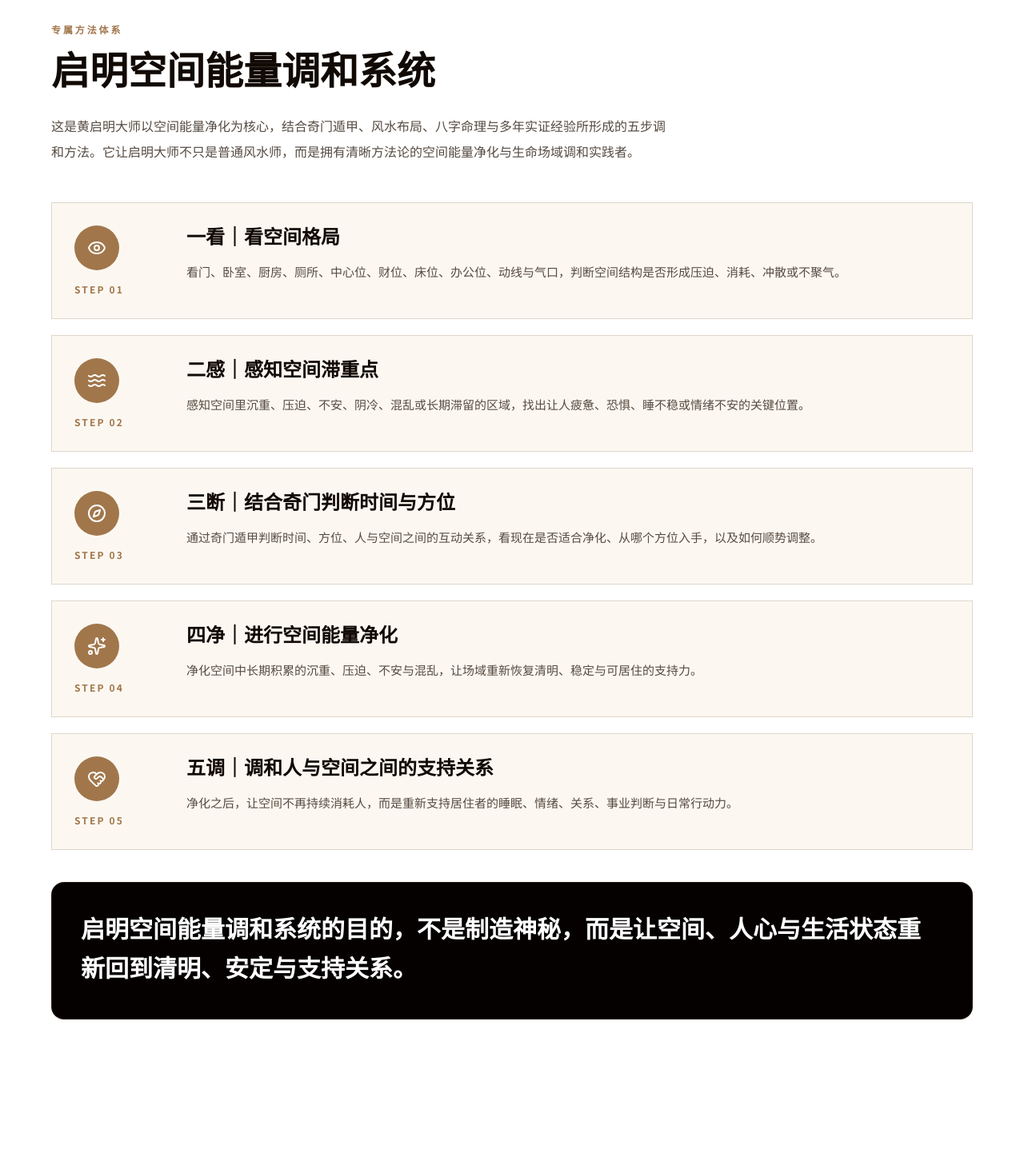
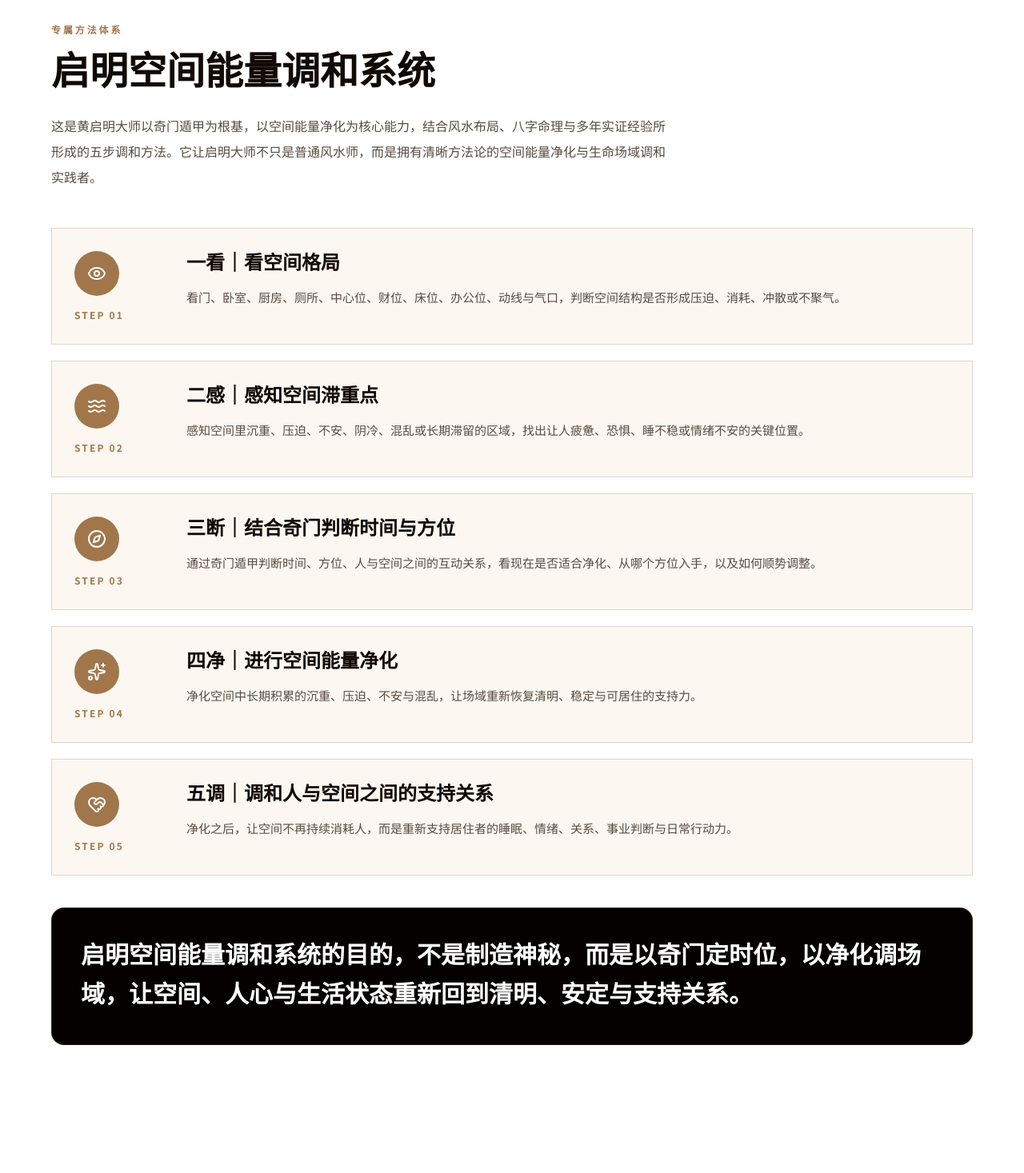
Before and after one commit to BODHIWONG/qmfeng-website, a Next.js app: page /space-clearing in a window 1280 px wide. Shown: the part 1185-2652 px from the top of the page at 80% size. Built offline with nearby package versions, Linux system fonts and the light colour scheme.

Commit message:
Update Qiming system definition with Qi Men foundation

```diff
--- a/components/qiming-system-section.tsx
+++ b/components/qiming-system-section.tsx
@@ -25,11 +25,11 @@ const steps = [
   {
     icon: Compass,
     zh: "三断｜结合奇门判断时间与方位",
-    en: "Read｜Use Qi Men for Timing and Direction",
+    en: "Assess｜Use Qi Men for Timing and Direction",
     descZh:
       "通过奇门遁甲判断时间、方位、人与空间之间的互动关系，看现在是否适合净化、从哪个方位入手，以及如何顺势调整。",
     descEn:
-      "Use Qi Men Dun Jia to read timing, direction and the relationship between people and space, then decide how and where to begin alignment.",
+      "Use Qi Men Dun Jia to assess timing, direction and the relationship between people and space, then decide how and where to begin alignment.",
   },
   {
     icon: Sparkles,
@@ -70,8 +70,8 @@ export default function QimingSystemSection() {
             </h2>
             <p className="text-sm leading-8 text-[oklch(0.42_0.02_60)] md:text-base">
               {t(
-                "这是黄启明大师以空间能量净化为核心，结合奇门遁甲、风水布局、八字命理与多年实证经验所形成的五步调和方法。它让启明大师不只是普通风水师，而是拥有清晰方法论的空间能量净化与生命场域调和实践者。",
-                "This is Master Huang Qiming’s five-step alignment method, placing Space Energy Purification at the core and integrating Qi Men Dun Jia, Feng Shui layout, Bazi and years of practical experience. It turns his work from ordinary Feng Shui consultation into a clear life-field alignment methodology."
+                "这是黄启明大师以奇门遁甲为根基，以空间能量净化为核心能力，结合风水布局、八字命理与多年实证经验所形成的五步调和方法。它让启明大师不只是普通风水师，而是拥有清晰方法论的空间能量净化与生命场域调和实践者。",
+                "This is Master Huang Qiming’s five-step alignment method, rooted in Qi Men Dun Jia and expressed through Space Energy Purification, supported by Feng Shui layout, Bazi and years of practical experience."
               )}
             </p>
           </div>
@@ -112,8 +112,8 @@ export default function QimingSystemSection() {
               style={{ fontFamily: "var(--font-cormorant), var(--font-noto-serif), serif" }}
             >
               {t(
-                "启明空间能量调和系统的目的，不是制造神秘，而是让空间、人心与生活状态重新回到清明、安定与支持关系。",
-                "The purpose of the Qiming Space Energy Alignment System is not to create mystery, but to help space, heart and life return to clarity, steadiness and support."
+                "启明空间能量调和系统的目的，不是制造神秘，而是以奇门定时位，以净化调场域，让空间、人心与生活状态重新回到清明、安定与支持关系。",
+                "The purpose of the Qiming Space Energy Alignment System is to use Qi Men for timing and direction, and purification for field alignment — so space, heart and life can return to clarity, steadiness and support."
               )}
             </p>
           </div>
```
